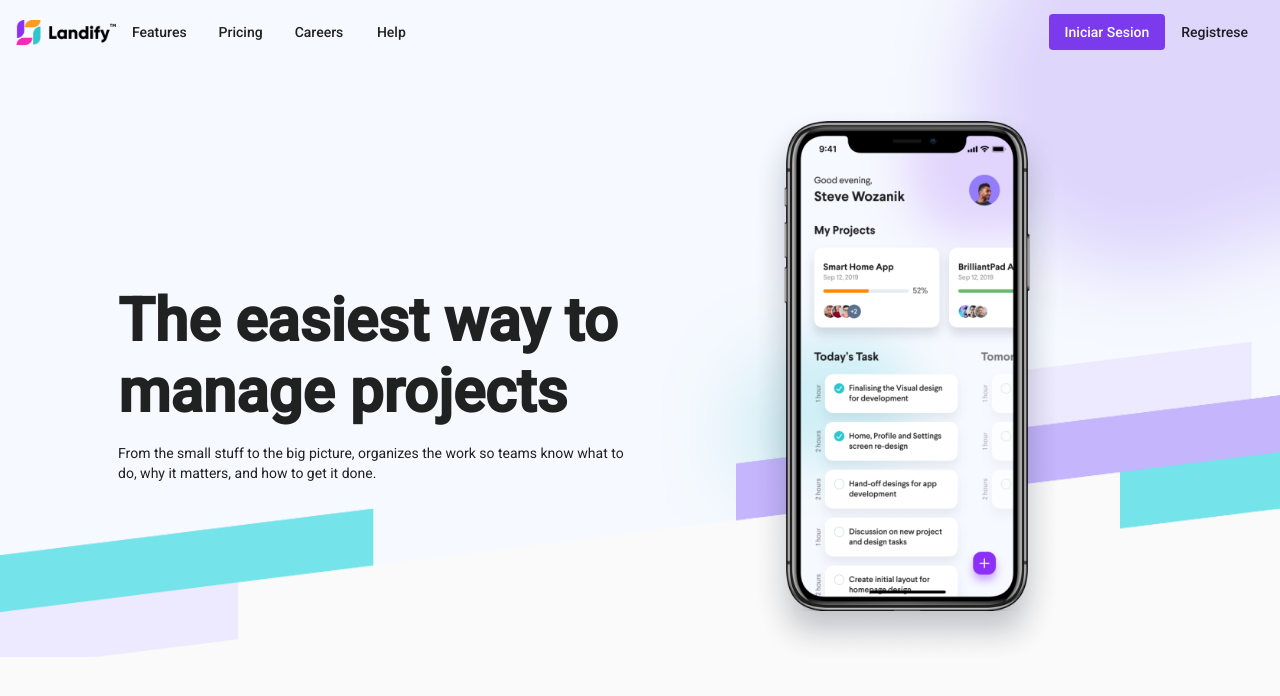
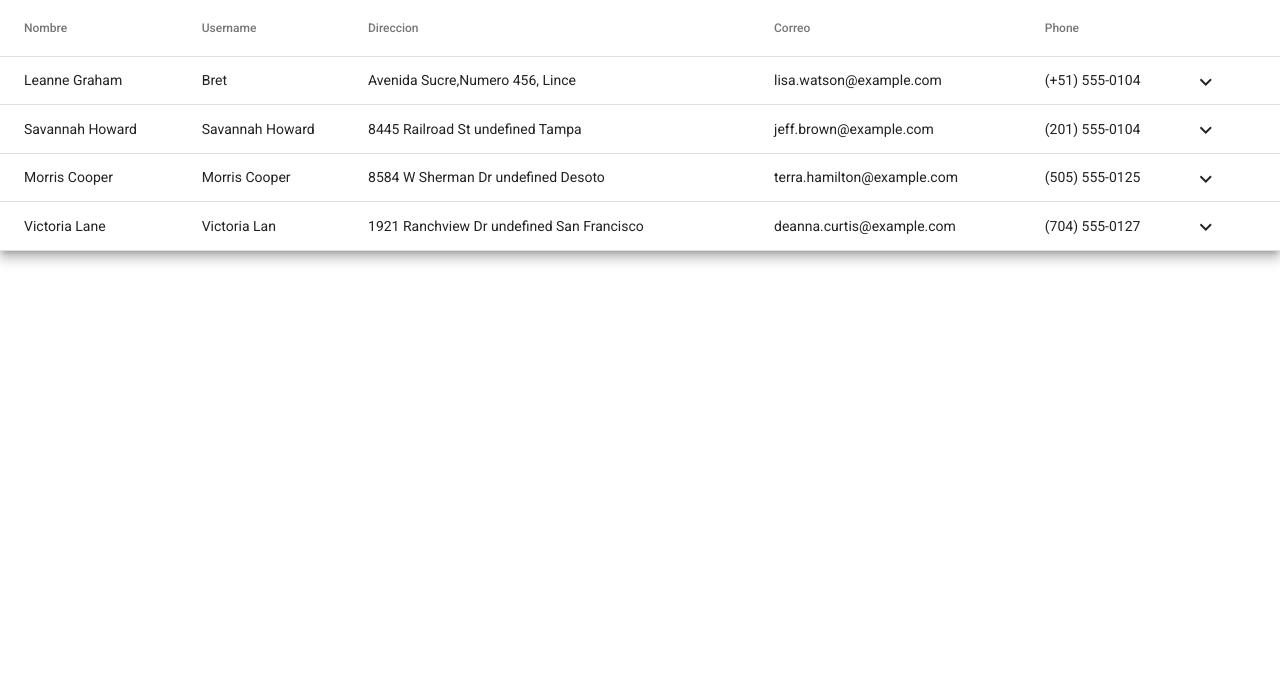
Before and after one commit to davidSP-00/reto-bc, an Angular app: page /grid in a window 1280 px wide. Before the commit this address led to /landing. Shown: the top 696 px of the page. Built offline with nearby package versions, Linux system fonts and the light colour scheme.

Commit message:
feat: Vista de la grilla

```diff
--- a/src/app/app-routing.module.ts
+++ b/src/app/app-routing.module.ts
@@ -1,11 +1,13 @@
 import { NgModule } from '@angular/core';
 import { RouterModule, Routes } from '@angular/router';
 import { LoginComponent } from './auth/login/login.component';
+import { GridComponent } from './views/grid/grid.component';
 import { LandingPageComponent } from './views/landing-page/landing-page.component';
 
 const routes: Routes = [
   {path: 'landing', component: LandingPageComponent},
     {path: 'login', component: LoginComponent},
+    {path: 'grid', component: GridComponent},
     { path: '', redirectTo: 'landing', pathMatch: 'full' },
     { path: '**', redirectTo: 'landing', }
 ];
--- a/src/app/auth/login/login.component.ts
+++ b/src/app/auth/login/login.component.ts
@@ -15,8 +15,6 @@ export class LoginComponent implements OnInit {
     this.loginForm=new FormGroup({
       email:new  FormControl('',Validators.required),
       password:new FormControl('',Validators.required),
-
-
     })
   }
   onSubmit(){
--- /dev/null
+++ b/src/app/components/dialog/dialog.component.html
@@ -0,0 +1,11 @@
+<div class="row login-form justify-content-center">
+    <div class="col-12">
+        <h3>Crear Post</h3>
+        <form [formGroup]="dialogForm" (submit)="onSubmit()">
+            <app-input label="Titulo" formControlName="titulo"></app-input>
+            <app-input label="Descripción"  formControlName="descripcion"
+                (keyup.enter)="onSubmit()"></app-input>
+        </form>
+        <button mat-button class="primary-button  w-100 my-1" (click)="onSubmit()">Guardar</button>
+    </div>
+</div>
--- /dev/null
+++ b/src/app/components/dialog/dialog.component.ts
@@ -0,0 +1,30 @@
+import { Component, OnInit ,Input} from '@angular/core';
+import { FormControl, FormGroup, Validators } from '@angular/forms';
+import { MatDialogRef, MAT_DIALOG_DATA } from '@angular/material/dialog';
+import { Inject } from '@angular/core';
+
+@Component({
+  selector: 'app-dialog',
+  templateUrl: './dialog.component.html',
+  styleUrls: ['./dialog.component.scss']
+})
+export class DialogComponent implements OnInit {
+
+  dialogForm!:FormGroup
+
+  constructor(public dialogRef: MatDialogRef<DialogComponent>,@Inject(MAT_DIALOG_DATA) public data: any) { }
+
+  ngOnInit(): void {
+    this.dialogForm=new FormGroup({
+      titulo:new  FormControl('',Validators.required),
+      descripcion:new FormControl('',Validators.required),
+    })
+  }
+  onSubmit(){
+    if(this.dialogForm.valid){
+      this.data.Post=this.dialogForm.getRawValue();
+      this.dialogRef.close();
+    }
+  }
+
+}
--- /dev/null
+++ b/src/app/views/grid/grid.component.html
@@ -0,0 +1,42 @@
+<div>
+  <table mat-table [dataSource]="dataSource" multiTemplateDataRows class="mat-elevation-z8">
+    <ng-container matColumnDef="{{column}}" *ngFor="let column of columnsToDisplay">
+      <th mat-header-cell *matHeaderCellDef> {{column}} </th>
+      <td mat-cell *matCellDef="let element"> {{element[column]}} </td>
+    </ng-container>
+    <ng-container matColumnDef="expand">
+      <th mat-header-cell *matHeaderCellDef aria-label="row actions">&nbsp;</th>
+      <td mat-cell *matCellDef="let element">
+        <button mat-icon-button aria-label="expand row"
+          (click)="(expandedElement = expandedElement === element ? null : element); $event.stopPropagation()">
+          <mat-icon *ngIf="expandedElement !== element">keyboard_arrow_down</mat-icon>
+          <mat-icon *ngIf="expandedElement === element">keyboard_arrow_up</mat-icon>
+        </button>
+      </td>
+    </ng-container>
+
+    <ng-container matColumnDef="expandedDetail">
+      <td mat-cell *matCellDef="let element" [attr.colspan]="columnsToDisplayWithExpand.length">
+        <div class="element-detail justify-content-center"
+          [@detailExpand]="element == expandedElement ? 'expanded' : 'collapsed'">
+
+          <div *ngIf="!element.Post">
+            <div>{{element.Post?element.Post:''}}</div>
+            <div class="my-2">Aun no tienes post</div>
+            <button mat-button class="primary-button mb-4" (click)="crearPost(element)">Crear un Post</button>
+          </div>
+          <div *ngIf="element.Post" class="post w-100">
+            <h2 class="m-0">{{element.Post.titulo}}</h2>
+            <div>{{element.Post.descripcion}}</div>
+          </div>
+        </div>
+      </td>
+    </ng-container>
+    <tr mat-header-row *matHeaderRowDef="columnsToDisplayWithExpand"></tr>
+    <tr mat-row *matRowDef="let element; columns: columnsToDisplayWithExpand;" class="element-row"
+      [class.expanded-row]="expandedElement === element"
+      (click)="expandedElement = expandedElement === element ? null : element">
+    </tr>
+    <tr mat-row *matRowDef="let row; columns: ['expandedDetail']" class="detail-row"></tr>
+  </table>
+</div>
--- /dev/null
+++ b/src/app/views/grid/grid.component.scss
@@ -0,0 +1,27 @@
+table {
+    width: 100%;
+  }
+
+  tr.detail-row {
+    height: 0;
+  }
+
+  tr.element-row:not(.expanded-row):hover {
+    background: whitesmoke;
+  }
+
+  tr.element-row:not(.expanded-row):active {
+    background: #efefef;
+  }
+
+  .element-row td {
+    border-bottom-width: 0;
+  }
+  .element-detail {
+    overflow: hidden;
+    display: flex;
+  }
+
+  .post{
+    justify-content: left !important;
+  }
--- /dev/null
+++ b/src/app/views/grid/grid.component.ts
@@ -0,0 +1,75 @@
+import { animate, state, style, transition, trigger } from '@angular/animations';
+import { Component, OnInit, Inject } from '@angular/core';
+
+import { MatDialog, MatDialogRef, MAT_DIALOG_DATA } from '@angular/material/dialog';
+import { DialogComponent } from 'src/app/components/dialog/dialog.component';
+
+@Component({
+  selector: 'app-grid',
+  templateUrl: './grid.component.html',
+  styleUrls: ['./grid.component.scss'],
+  animations: [
+    trigger('detailExpand', [
+      state('collapsed', style({ height: '0px', minHeight: '0' })),
+      state('expanded', style({ height: '*' })),
+      transition('expanded <=> collapsed', animate('225ms cubic-bezier(0.4, 0.0, 0.2, 1)')),
+    ]),
+  ],
+})
+export class GridComponent implements OnInit {
+  dataSource = ELEMENT_DATA;
+  columnsToDisplay = ['Nombre', 'Username', 'Direccion', 'Correo', 'Phone'];
+  columnsToDisplayWithExpand = [...this.columnsToDisplay, 'expand'];
+  expandedElement!: GridElements;
+
+  constructor(public dialog: MatDialog) { }
+
+  ngOnInit(): void {
+  }
+  crearPost(data: any) {
+    this.dialog.open(DialogComponent, {
+      width: '250px',
+      data
+    });
+  }
+}
+
+export interface GridElements {
+  Nombre: string;
+  Username: string;
+  Direccion: string;
+  Correo: string;
+  Phone: string;
+  Post?: any;
+}
+
+const ELEMENT_DATA: GridElements[] = [
+  {
+    Nombre: 'Leanne Graham',
+    Username: 'Bret',
+    Direccion: 'Avenida Sucre,Numero 456, Lince',
+    Correo: 'lisa.watson@example.com',
+    Phone: '(+51) 555-0104',
+  },
+  {
+    Nombre: 'Savannah Howard',
+    Username: 'Savannah Howard',
+    Direccion: '8445 Railroad St undefined Tampa',
+    Correo: 'jeff.brown@example.com',
+    Phone: '(201) 555-0104',
+  },
+  {
+    Nombre: 'Morris Cooper',
+    Username: 'Morris Cooper',
+    Direccion: '8584 W Sherman Dr undefined Desoto',
+    Correo: 'terra.hamilton@example.com',
+    Phone: '(505) 555-0125',
+  },
+  {
+    Nombre: 'Victoria Lane',
+    Username: 'Victoria Lan',
+    Direccion: '1921 Ranchview Dr undefined San Francisco',
+    Correo: 'deanna.curtis@example.com',
+    Phone: '(704) 555-0127',
+  }
+];
```
Also changed, not shown: src/app/app.module.ts (+9 -1 lines), src/app/components/dialog/dialog.component.scss (added), 2 other files (tests, documents, lock files or other folders).
